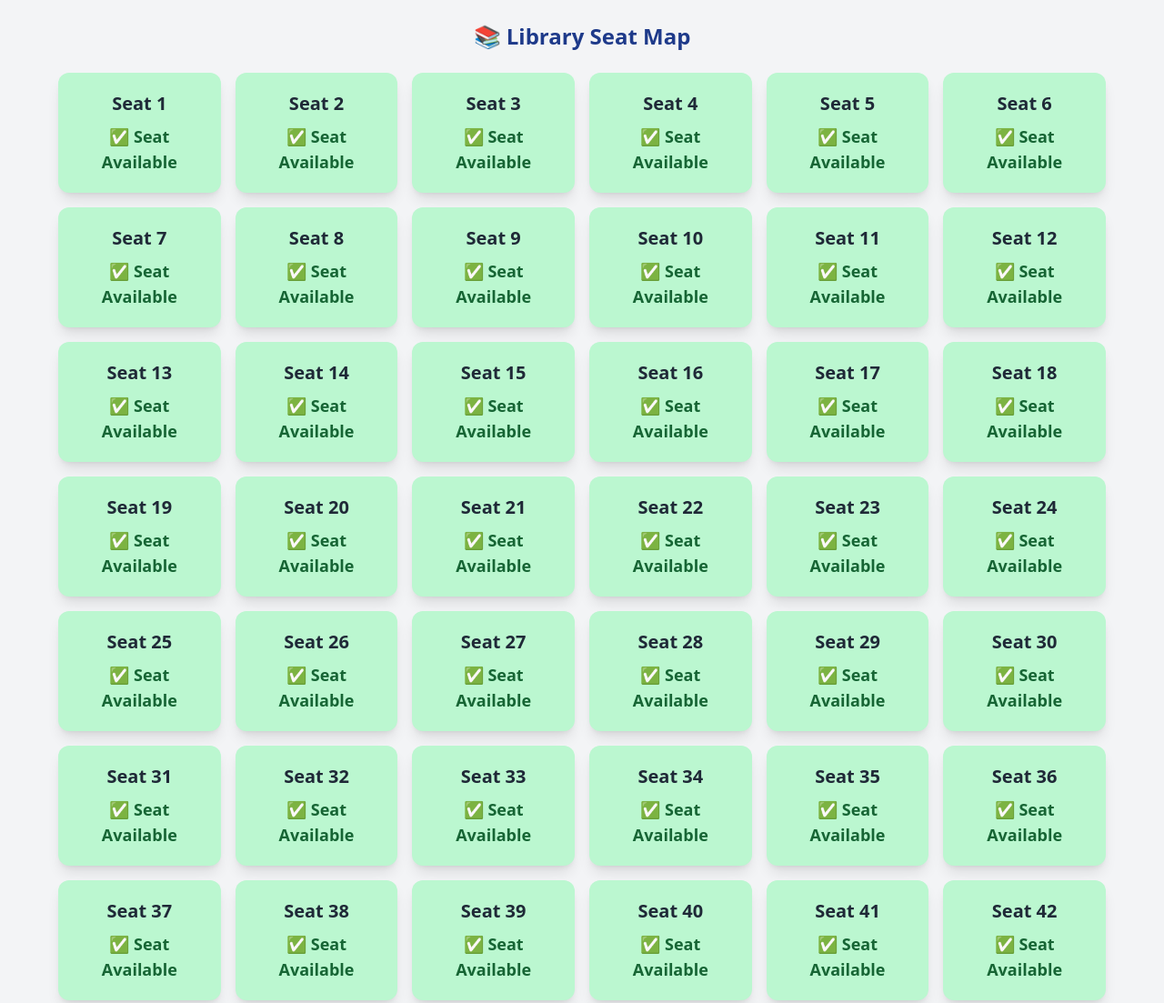
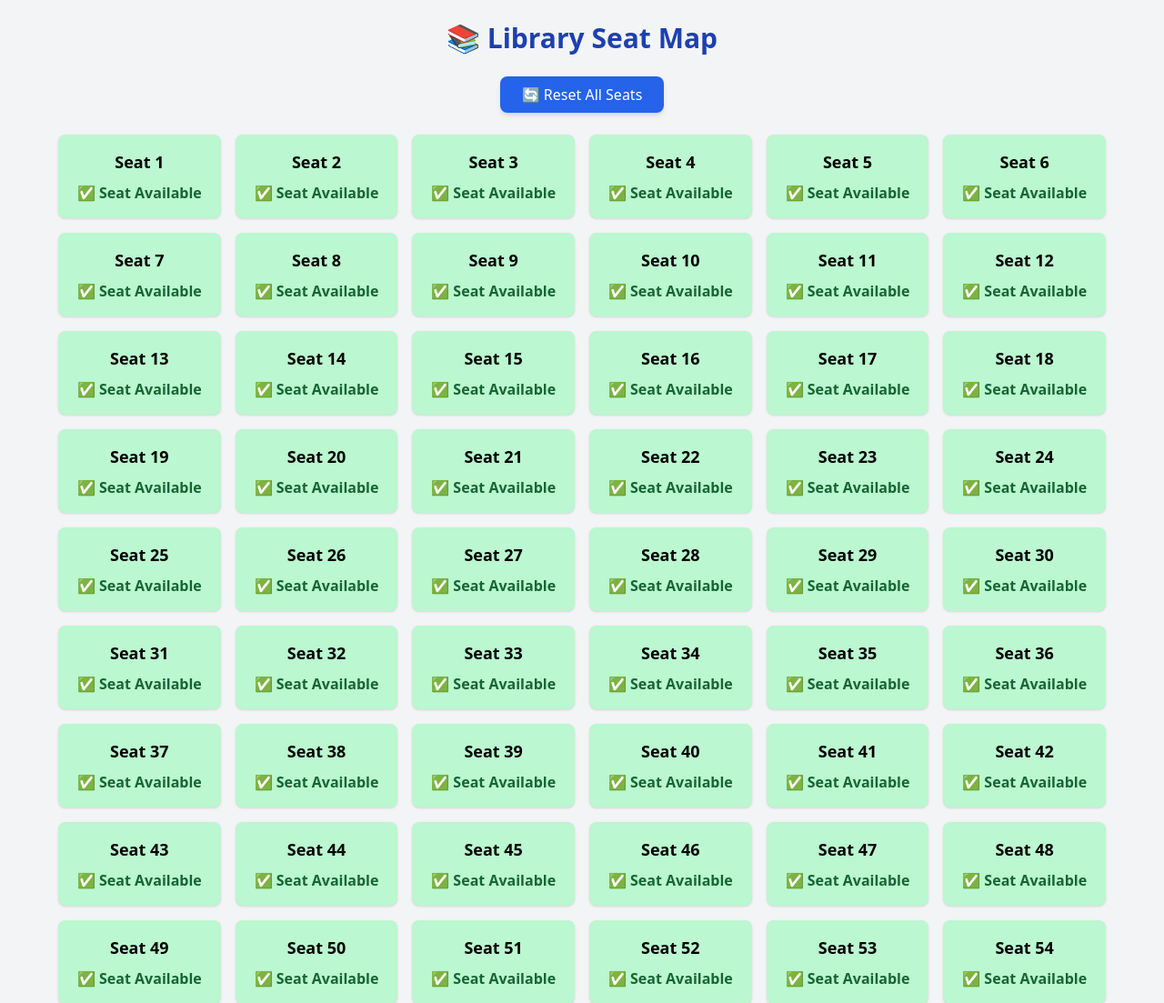
Before and after one commit to onelife010/library-seats, a Flask app: page / in a window 1280 px wide. Shown: the top 1103 px of the page at 91% size. Run offline with Flask 3, Linux system fonts and the light colour scheme; some libraries are stand-ins or nearby versions.

Commit message:
Add reset button and improve seat labels

```diff
--- a/app.py
+++ b/app.py
@@ -1,46 +1,51 @@
-from flask import Flask, render_template, request, redirect, url_for
+from flask import Flask, render_template, request, jsonify
 import json
 import os
 
 app = Flask(__name__)
 
-# Load seats once into memory
-SEATS_FILE = "seats.json"
-seats_data = []
+# Load seat data from JSON
+def load_seats():
+    with open("seats.json", "r") as f:
+        return json.load(f)
 
-def load_seats():
-    global seats_data
-    with open(SEATS_FILE, "r") as f:
-        seats_data = json.load(f)
+# Save seat data to JSON
+def save_seats(seats):
+    with open("seats.json", "w") as f:
+        json.dump(seats, f, indent=2)
 
-def save_seats():
-    with open(SEATS_FILE, "w") as f:
-        json.dump(seats_data, f, indent=2)
+@app.route('/')
+def index():
+    seats = load_seats()
+    return render_template('index.html', seats=seats)
 
-# Load seats at app startup
-load_seats()
+@app.route('/checkin/<int:seat_id>', methods=['POST'])
+def checkin(seat_id):
+    seats = load_seats()
+    for seat in seats:
+        if seat['id'] == seat_id:
+            seat['status'] = 'occupied'
+            break
+    save_seats(seats)
+    return jsonify({'success': True})
 
-@app.route("/")
-def index():
-    return render_template("index.html", seats=seats_data)
+@app.route('/free/<int:seat_id>', methods=['POST'])
+def free(seat_id):
+    seats = load_seats()
+    for seat in seats:
+        if seat['id'] == seat_id:
+            seat['status'] = 'available'
+            break
+    save_seats(seats)
+    return jsonify({'success': True})
 
-@app.route("/checkin/<int:seat_id>", methods=["POST"])
-def checkin(seat_id):
-    for seat in seats_data:
-        if seat["id"] == seat_id:
-            seat["status"] = "occupied"
-            break
-    save_seats()
-    return redirect(url_for("index"))
-
-@app.route("/free/<int:seat_id>", methods=["POST"])
-def free(seat_id):
-    for seat in seats_data:
-        if seat["id"] == seat_id:
-            seat["status"] = "available"
-            break
-    save_seats()
-    return redirect(url_for("index"))
+@app.route('/reset', methods=['POST'])
+def reset():
+    seats = load_seats()
+    for seat in seats:
+        seat['status'] = 'available'
+    save_seats(seats)
+    return jsonify({'success': True})
 
 if __name__ == "__main__":
     port = int(os.environ.get("PORT", 5000))
--- a/templates/index.html
+++ b/templates/index.html
@@ -6,30 +6,42 @@
   <script src="https://cdn.tailwindcss.com"></script>
 </head>
 <body class="bg-gray-100 p-6">
-  <h1 class="text-2xl font-bold mb-6 text-center text-blue-900">📚 Library Seat Map</h1>
+  <h1 class="text-3xl font-bold mb-6 text-center text-blue-800">📚 Library Seat Map</h1>
+
+  <div class="text-center mb-6">
+    <button id="resetBtn" class="px-6 py-2 bg-blue-600 text-white rounded-lg hover:bg-blue-700 shadow-md">
+      🔄 Reset All Seats
+    </button>
+  </div>
 
   <div id="seats" class="grid grid-cols-2 sm:grid-cols-4 lg:grid-cols-6 gap-4 max-w-6xl mx-auto">
     {% for seat in seats %}
       <div
-        class="p-5 rounded-xl shadow-lg text-center cursor-pointer transition seat-box
+        class="p-4 rounded-lg shadow text-center cursor-pointer seat-box
                {% if seat.status == 'available' %}bg-green-200{% else %}bg-red-300{% endif %}"
         data-id="{{ seat.id }}"
         data-status="{{ seat.status }}"
       >
-        <p class="text-xl font-bold text-gray-800 mb-2">Seat {{ seat.id }}</p>
-        <p class="status-label text-lg font-semibold
-                  {% if seat.status == 'available' %}text-green-800{% else %}text-red-800{% endif %}">
-          {% if seat.status == 'available' %}
-            ✅ Seat Available
-          {% else %}
-            ❌ Seat Not Available
-          {% endif %}
-        </p>
+        <p class="text-lg font-semibold mb-2">Seat {{ seat.id }}</p>
+        <span class="status-label font-bold
+                     {% if seat.status == 'available' %}text-green-800{% else %}text-red-800{% endif %}">
+          {% if seat.status == 'available' %}✅ Seat Available{% else %}❌ Seat Not Available{% endif %}
+        </span>
       </div>
     {% endfor %}
   </div>
 
   <script>
+    document.getElementById("resetBtn").addEventListener("click", async () => {
+      const confirmed = confirm("Are you sure you want to reset all seats to available?");
+      if (!confirmed) return;
+
+      const res = await fetch("/reset", { method: "POST" });
+      if (res.ok) {
+        location.reload();
+      }
+    });
+
     document.querySelectorAll(".seat-box").forEach(box => {
       box.addEventListener("click", async () => {
         const seatId = box.dataset.id;
@@ -41,11 +53,9 @@
           const newStatus = currentStatus === "available" ? "occupied" : "available";
           box.dataset.status = newStatus;
 
-          // Toggle background color
           box.classList.toggle("bg-green-200");
           box.classList.toggle("bg-red-300");
 
-          // Update text and color
           const label = box.querySelector(".status-label");
           label.innerText = newStatus === "available" ? "✅ Seat Available" : "❌ Seat Not Available";
           label.classList.toggle("text-green-800");
```
